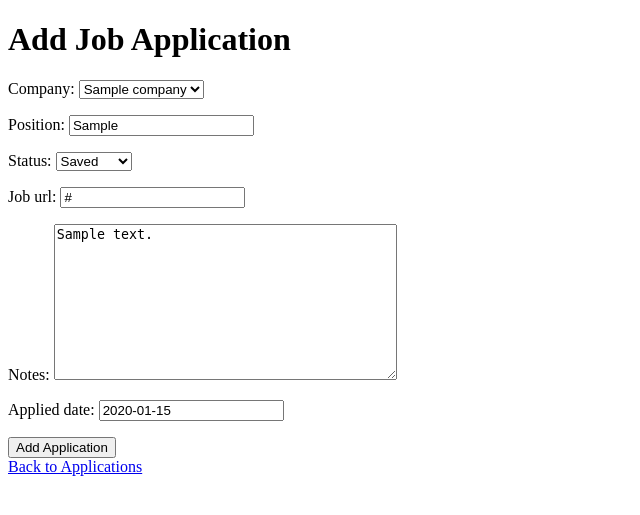
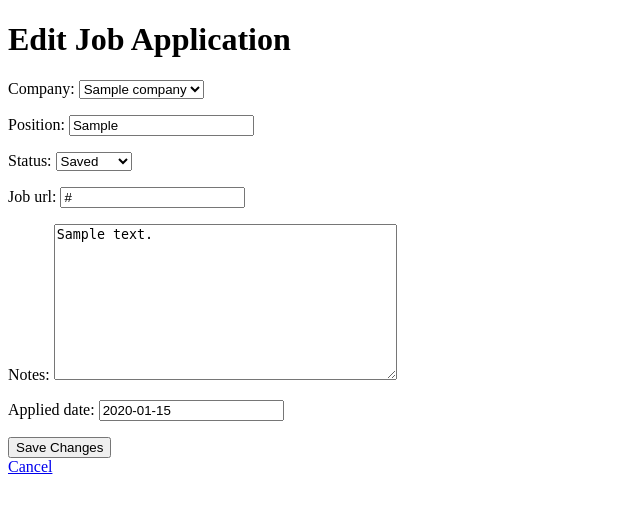
Before and after one commit to Vros15/DevTrack, a Django app: page /applications/1/edit/ in a window 1280 px wide. Shown: the part 29-544 px from the top of the page, without its empty margins (0-640 px from the left). Run offline with Django 5.2, Linux system fonts and the light colour scheme; a user stored in the database is signed in; tables that the repository leaves empty hold one stand-in row (values such as "Sample post").

Commit message:
feat(template): support application edit form state

```diff
--- a/job_application_tracker/app/templates/app/application_form.html
+++ b/job_application_tracker/app/templates/app/application_form.html
@@ -2,18 +2,32 @@
 
 {% block content %}
 
-<h1>Add Job Application</h1>
+{% if is_edit %}
+    <h1>Edit Job Application</h1>
+{% else %}
+    <h1>Add Job Application</h1>
+{% endif %}
 
 <form method="post">
     {% csrf_token %}
 
     {{ form.as_p }}
 
-    <button type="submit">Add Application</button>
+    {% if is_edit %}
+        <button type="submit">Save Changes</button>
+    {% else %}
+        <button type="submit">Add Application</button>
+    {% endif %}
 </form>
 
-<a href="{% url 'application_list' %}">
-    Back to Applications
-</a>
+{% if is_edit %}
+    <a href="{% url 'application_detail' application.pk %}">
+        Cancel
+    </a>
+{% else %}
+    <a href="{% url 'application_list' %}">
+        Back to Applications
+    </a>
+{% endif %}
 
 {% endblock %}
```
